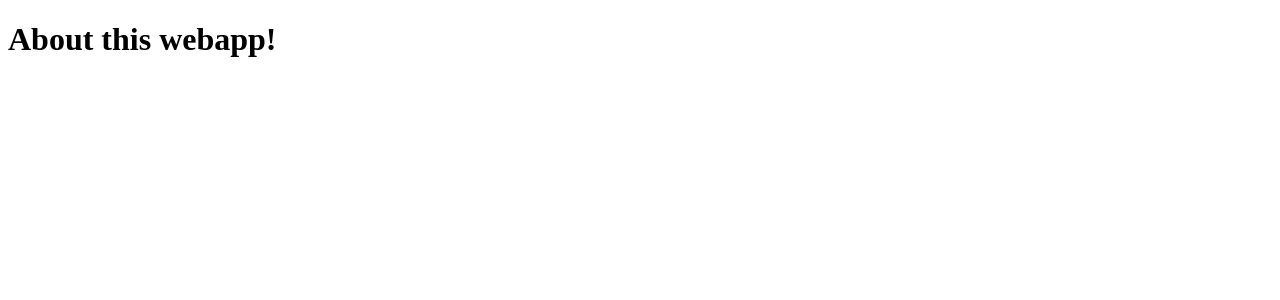
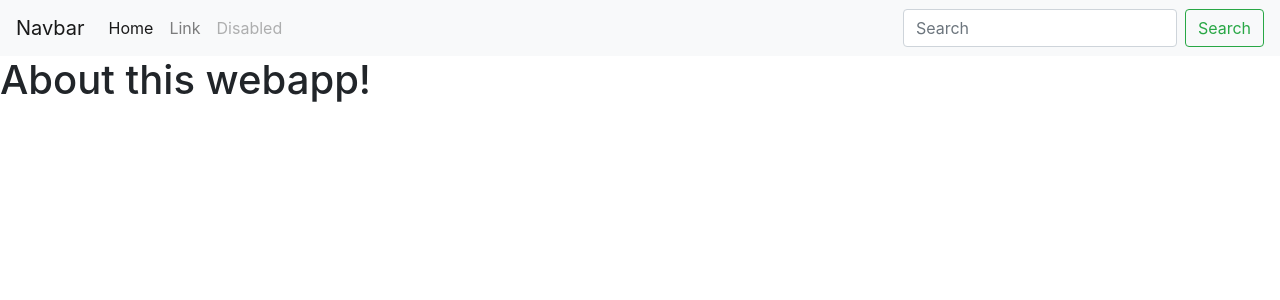
Before and after one commit to aliprasla/Portfolio-Project-Site, a Django app: page /about in a window 1280 px wide. Shown: the top 300 px of the page. Run offline with Django 3.2, Linux system fonts and the light colour scheme; some libraries are stand-ins or nearby versions.

Commit message:
Very initial nav bar. Need to figure out themes

```diff
--- a/projects/templates/projects/base.html
+++ b/projects/templates/projects/base.html
@@ -1,3 +1,4 @@
+
 <!DOCTYPE html>
 <html>
 <head>
@@ -5,8 +6,38 @@
     <meta http-equiv="X-UA-Compatible" content="IE=edge">
     <title>Ali's Personal Projects</title>
     <meta name="viewport" content="width=device-width, initial-scale=1">
+
+        <link rel="stylesheet" href="https://maxcdn.bootstrapcdn.com/bootstrap/4.0.0/css/bootstrap.min.css" integrity="sha384-Gn5384xqQ1aoWXA+058RXPxPg6fy4IWvTNh0E263XmFcJlSAwiGgFAW/dAiS6JXm" crossorigin="anonymous">
+        <script src="https://code.jquery.com/jquery-3.2.1.slim.min.js" integrity="sha384-KJ3o2DKtIkvYIK3UENzmM7KCkRr/rE9/Qpg6aAZGJwFDMVNA/GpGFF93hXpG5KkN" crossorigin="anonymous"></script>
+        <script src="https://cdnjs.cloudflare.com/ajax/libs/popper.js/1.12.9/umd/popper.min.js" integrity="sha384-ApNbgh9B+Y1QKtv3Rn7W3mgPxhU9K/ScQsAP7hUibX39j7fakFPskvXusvfa0b4Q" crossorigin="anonymous"></script>
+        <script src="https://maxcdn.bootstrapcdn.com/bootstrap/4.0.0/js/bootstrap.min.js" integrity="sha384-JZR6Spejh4U02d8jOt6vLEHfe/JQGiRRSQQxSfFWpi1MquVdAyjUar5+76PVCmYl" crossorigin="anonymous"></script>
+
 </head>
 <body>
+        <nav class="navbar navbar-expand-lg navbar-light bg-light">
+                <a class="navbar-brand" href="#">Navbar</a>
+                <button class="navbar-toggler" type="button" data-toggle="collapse" data-target="#navbarTogglerDemo02" aria-controls="navbarTogglerDemo02" aria-expanded="false" aria-label="Toggle navigation">
+                  <span class="navbar-toggler-icon"></span>
+                </button>
+
+                <div class="collapse navbar-collapse" id="navbarTogglerDemo02">
+                  <ul class="navbar-nav mr-auto mt-2 mt-lg-0">
+                    <li class="nav-item active">
+                      <a class="nav-link" href="#">Home <span class="sr-only">(current)</span></a>
+                    </li>
+                    <li class="nav-item">
+                      <a class="nav-link" href="#">Link</a>
+                    </li>
+                    <li class="nav-item">
+                      <a class="nav-link disabled" href="#">Disabled</a>
+                    </li>
+                  </ul>
+                  <form class="form-inline my-2 my-lg-0">
+                    <input class="form-control mr-sm-2" type="search" placeholder="Search">
+                    <button class="btn btn-outline-success my-2 my-sm-0" type="submit">Search</button>
+                  </form>
+                </div>
+              </nav>
        {% block body %}
        {% endblock %}
 </body>
--- a/projects/templates/projects/home.html
+++ b/projects/templates/projects/home.html
@@ -1,5 +1,5 @@
 {% extends "projects/base.html" %}
-
+<div class= "mx-auto">
 {% block body %}
     {% for project in projects %}
         <h1>{{project.name}}</h1>
@@ -8,3 +8,4 @@
     {% endfor %}
 
 {% endblock body %}
+</div>
```
